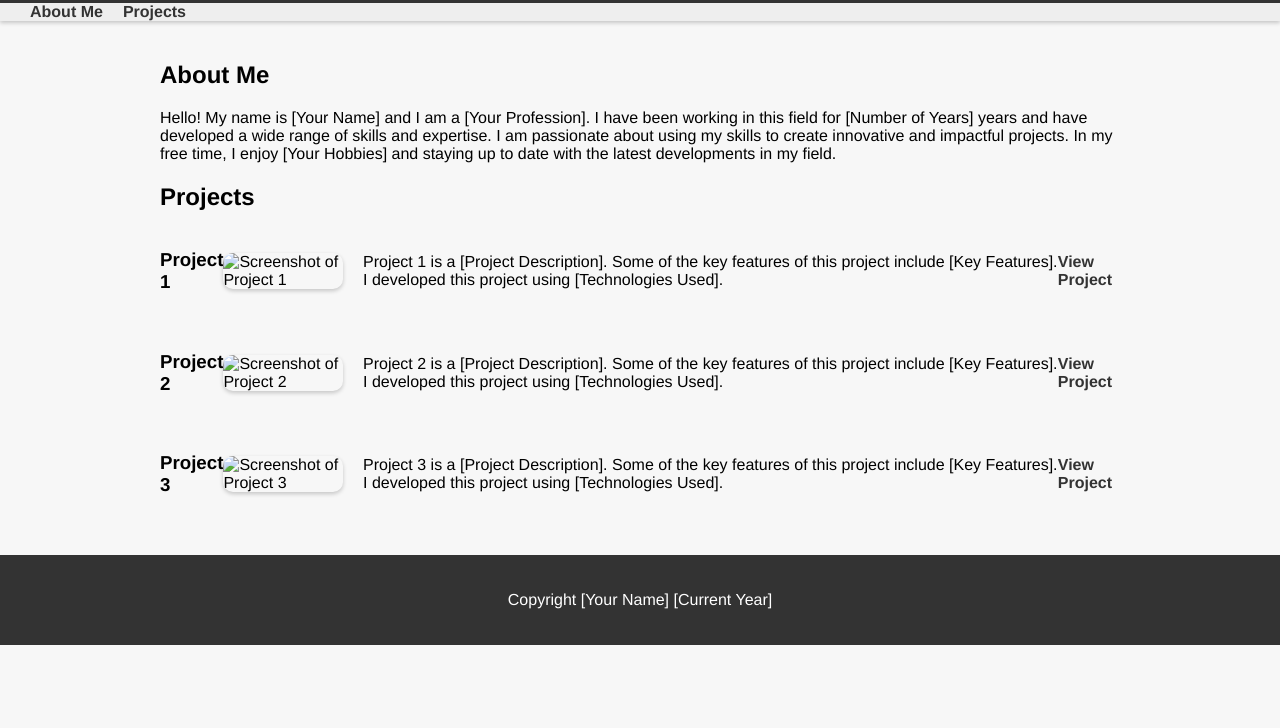
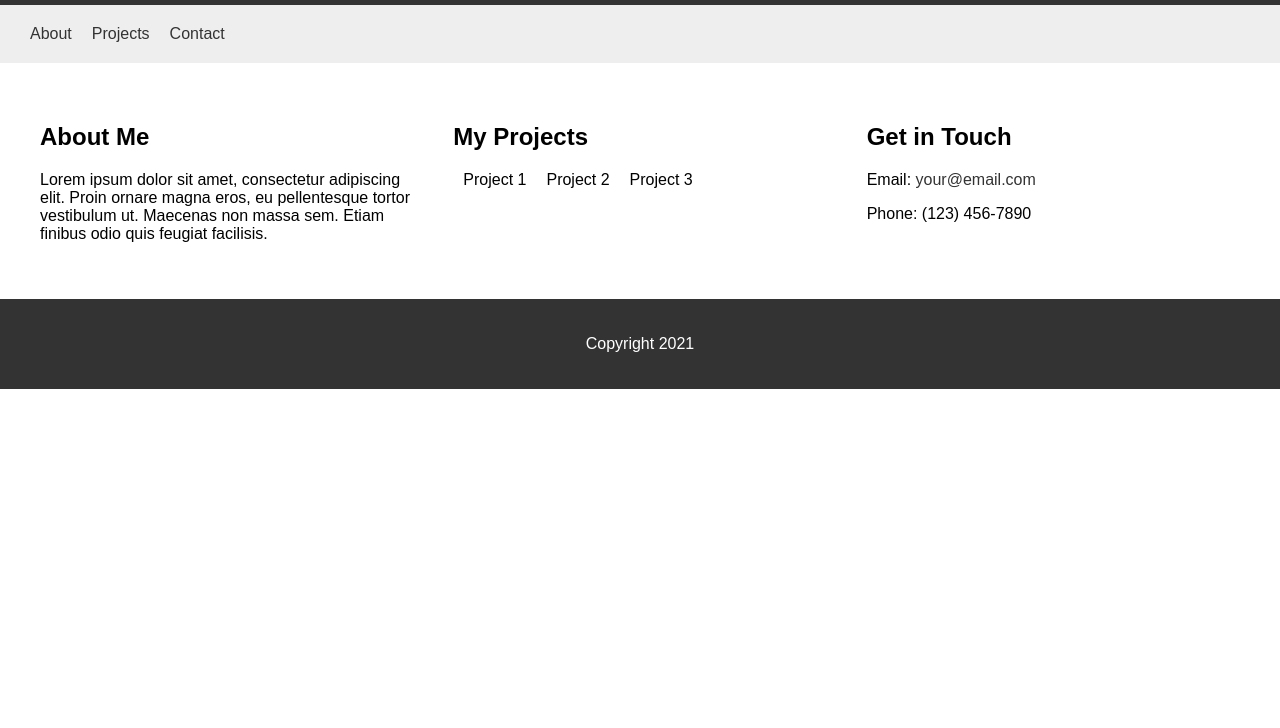
Before and after one commit to heliosalesjr/portfolio, a plain HTML site: page index.html in a window 1280 px wide. Shown: the part 72-800 px from the top of the page. Drawn offline with Linux system fonts and the light colour scheme.

Commit message:
second commit

```diff
--- a/index.html
+++ b/index.html
@@ -1,8 +1,8 @@
 <!DOCTYPE html>
 <html>
 <head>
+  <link rel="stylesheet" type="text/css" href="style.css">
   <title>My Portfolio</title>
-  <link rel="stylesheet" href="style.css">
 </head>
 <body>
   <header>
@@ -10,39 +10,32 @@
   </header>
   <nav>
     <ul>
-      <li><a href="#about">About Me</a></li>
+      <li><a href="#about">About</a></li>
       <li><a href="#projects">Projects</a></li>
+      <li><a href="#contact">Contact</a></li>
     </ul>
   </nav>
   <main>
     <section id="about">
       <h2>About Me</h2>
-      <p>Hello! My name is [Your Name] and I am a [Your Profession]. I have been working in this field for [Number of Years] years and have developed a wide range of skills and expertise. I am passionate about using my skills to create innovative and impactful projects. In my free time, I enjoy [Your Hobbies] and staying up to date with the latest developments in my field.</p>
+      <p>Lorem ipsum dolor sit amet, consectetur adipiscing elit. Proin ornare magna eros, eu pellentesque tortor vestibulum ut. Maecenas non massa sem. Etiam finibus odio quis feugiat facilisis.</p>
     </section>
     <section id="projects">
-      <h2>Projects</h2>
-      <article>
-        <h3>Project 1</h3>
-        <img src="project1.jpg" alt="Screenshot of Project 1">
-        <p>Project 1 is a [Project Description]. Some of the key features of this project include [Key Features]. I developed this project using [Technologies Used].</p>
-        <a href="#">View Project</a>
-      </article>
-      <article>
-        <h3>Project 2</h3>
-        <img src="project2.jpg" alt="Screenshot of Project 2">
-        <p>Project 2 is a [Project Description]. Some of the key features of this project include [Key Features]. I developed this project using [Technologies Used].</p>
-        <a href="#">View Project</a>
-      </article>
-      <article>
-        <h3>Project 3</h3>
-        <img src="project3.jpg" alt="Screenshot of Project 3">
-        <p>Project 3 is a [Project Description]. Some of the key features of this project include [Key Features]. I developed this project using [Technologies Used].</p>
-        <a href="#">View Project</a>
-      </article>
+      <h2>My Projects</h2>
+      <ul>
+        <li>Project 1</li>
+        <li>Project 2</li>
+        <li>Project 3</li>
+      </ul>
+    </section>
+    <section id="contact">
+      <h2>Get in Touch</h2>
+      <p>Email: <a href="mailto:your@email.com">your@email.com</a></p>
+      <p>Phone: (123) 456-7890</p>
     </section>
   </main>
   <footer>
-    <p>Copyright [Your Name] [Current Year]</p>
+    <p>Copyright 2021</p>
   </footer>
 </body>
 </html>
--- a/style.css
+++ b/style.css
@@ -1,8 +1,7 @@
 body {
-    font-family: "Helvetica Neue", Arial, sans-serif;
+    font-family: sans-serif;
     margin: 0;
     padding: 0;
-    background-color: #f7f7f7;
   }
 
   header {
@@ -14,18 +13,13 @@ body {
 
   h1 {
     margin: 0;
-    font-family: "Arial Black", Gadget, sans-serif;
-    text-transform: uppercase;
-    letter-spacing: 3px;
   }
 
   nav {
+    background-color: #eee;
     display: flex;
     justify-content: space-between;
-    align-items: center;
-    padding: 0 20px;
-    background-color: #eee;
-    box-shadow: 0 2px 4px rgba(0, 0, 0, 0.2);
+    padding: 20px;
   }
 
   ul {
@@ -42,31 +36,17 @@ body {
   a {
     color: #333;
     text-decoration: none;
-    font-weight: bold;
-    font-size: 16px;
   }
 
   main {
-    max-width: 960px;
-    margin: 0 auto;
+    display: flex;
+    flex-wrap: wrap;
     padding: 20px;
   }
 
   section {
-    margin-bottom: 20px;
-  }
-
-  article {
-    display: flex;
-    align-items: center;
-    margin-bottom: 20px;
-  }
-
-  img {
-    max-width: 200px;
-    margin-right: 20px;
-    border-radius: 10px;
-    box-shadow: 0 2px 4px rgba(0, 0, 0, 0.2);
+    flex: 1;
+    padding: 20px;
   }
 
   footer {
@@ -75,5 +55,3 @@ body {
     padding: 20px;
     text-align: center;
   }
-
-  .hipster
```
